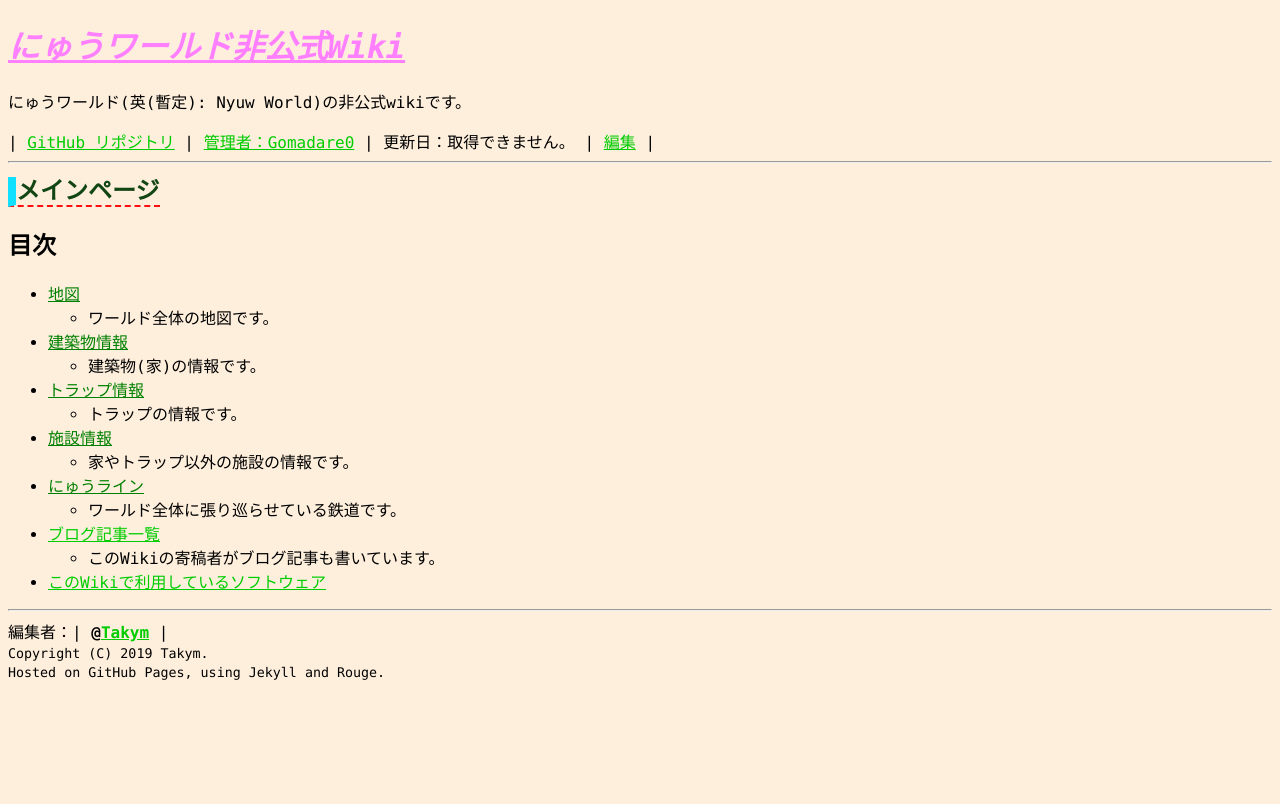
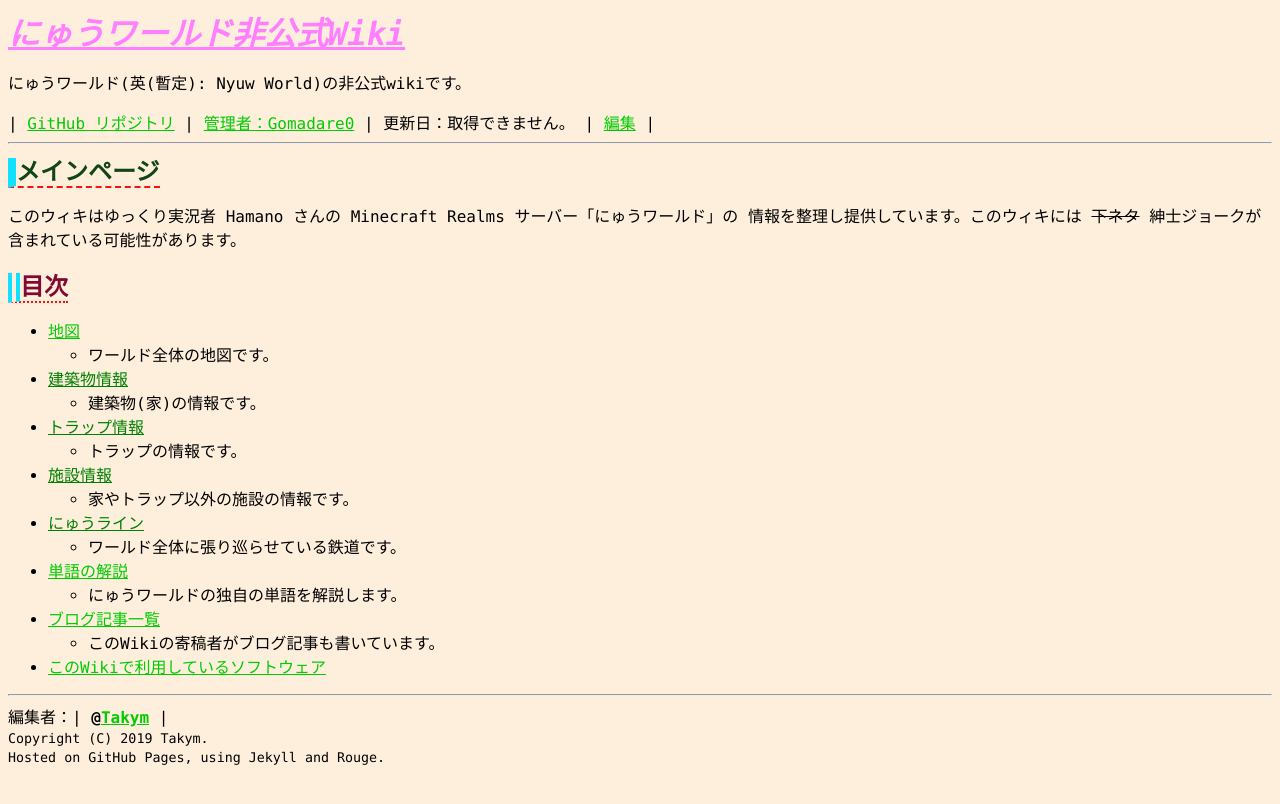
Before and after one commit to Gomadare0/nyuworld, a Jekyll site: the page built from README.md, in a window 1280 px wide. Shown: the top 804 px of the page. Built offline with Jekyll 4.4.1, drawn with Linux system fonts in a browser that asks for light colours; some web fonts are replaced; our own code applies the rules of GitHub Pages for plain Markdown files.

Commit message:
単語の解説と地図を追加

```diff
--- a/assets/styles/nyuw-style.css
+++ b/assets/styles/nyuw-style.css
@@ -19,7 +19,16 @@
 	color: #FF80FF;
 	font-style: italic;
 	text-decoration: underline;
-	display: block;
+}
+h2 {
+	border-left-style: double;
+	border-left-width: 12px;
+	border-left-color: #11E0FF;
+	border-bottom-style: dotted;
+	border-bottom-width: 2px;
+	border-bottom-color: #FF0E11;
+	color: #810931; /* 特に深い意味は無い */
+	display: inline;
 }
 a, a:link {
 	color: #00CC00;
--- /dev/null
+++ b/maps/index.md
@@ -0,0 +1,12 @@
+---
+title: 地図
+authors:
+  - Takym
+---
+## 天河地方(あまがわちほう, Amagawa Area)
+### 名前の由来
+天河の意味は基本的に以下の意味しかありません。
+ * 「**天**」：ワールドが誕生した頃から繁栄しており、現在もにゅう民達が暮らしています。
+ * 「**河**」：二つの川があり文化の繁栄に適しています。
+### 9月14日
+![天河地方の地図](2019-09-14-amagawa.png "2019/09/14 の地図")
--- /dev/null
+++ b/words.md
@@ -0,0 +1,19 @@
+---
+title: 単語の解説
+authors:
+  - Takym
+---
+ここではにゅうワールドの独自の単語を解説します。
+## にゅう民
+サーバー参加者の事を表します。
+## 紳士ジョーク
+紳士による紳士の為の面白い上品な冗談を表します。
+下ネタと似て非なる物です。
+## 紳士・淑女
+## 作業厨
+作業し続け、大きな偉業を成し遂げられる人間です。
+## 天邪鬼
+## 砂と羊毛の壁
+砂と羊毛で出来たただの壁です。
+これが別の物に見える人は心が汚れているでしょう。
+## 乳神教
```
Also changed, not shown: README.md, 1 other file.
